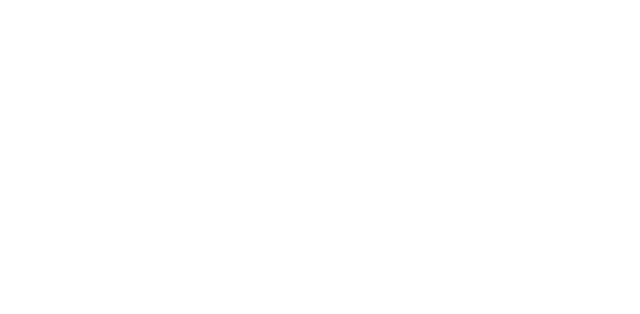
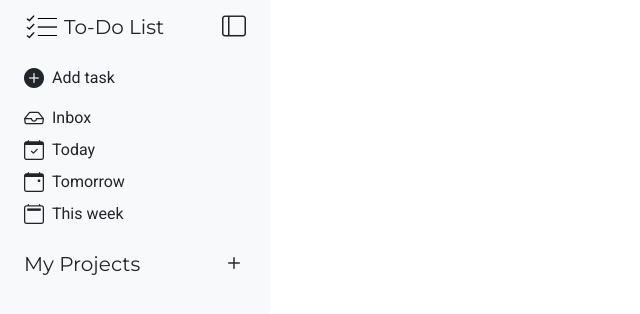
Before and after one commit to GDA0/to-do-list, a website built with webpack: page src/index.html in a window 1280 px wide. Shown: the whole page, without its empty margins (0-640 px from the left). Built offline with nearby package versions, Linux system fonts and the light colour scheme; files whose address does not match are found by name.

Commit message:
Work on sidebar

```diff
--- a/src/index.html
+++ b/src/index.html
@@ -26,5 +26,57 @@
 
     <title>To-Do List</title>
   </head>
-  <body></body>
+  <body>
+    <main class="d-flex overflow-hidden">
+      <div class="sidebar px-3 py-2 bg-light" style="width: 270px">
+        <div class="d-flex align-items-center justify-content-between">
+          <div
+            class="d-flex align-items-center gap-1 hover-style rounded py-1 px-2"
+          >
+            <img
+              src="assets/images/logo.png"
+              alt="Logo"
+              width="36"
+              height="30"
+            />
+            <h5>To-Do List</h5>
+          </div>
+          <i
+            class="bi bi-layout-sidebar py-1 px-2 h4 rounded hover-style active-style"
+          ></i>
+        </div>
+        <div
+          class="d-flex align-items-center py-1 px-2 gap-2 mt-3 mb-2 hover-style rounded active-style"
+        >
+          <i class="bi bi-plus-circle-fill h5"></i>
+          <p>Add task</p>
+        </div>
+        <div class="default-projects">
+          <div class="px-2 py-1 rounded hover-style gap-2">
+            <i class="bi bi-inbox h5"></i>
+            <p>Inbox</p>
+          </div>
+          <div class="px-2 py-1 rounded hover-style gap-2">
+            <i class="bi bi-calendar-check h5"></i>
+            <p>Today</p>
+          </div>
+          <div class="px-2 py-1 rounded hover-style gap-2">
+            <i class="bi bi-calendar-event h5"></i>
+            <p>Tomorrow</p>
+          </div>
+          <div class="px-2 py-1 rounded hover-style gap-2">
+            <i class="bi bi-calendar2 h5"></i>
+            <p>This week</p>
+          </div>
+        </div>
+        <div
+          class="d-flex align-items-center mt-3 px-2 py-1 rounded hover-style justify-content-between"
+        >
+          <h5 class="">My Projects</h5>
+          <i class="bi bi-plus h4"></i>
+        </div>
+      </div>
+      <div class="main-contents flex-grow-1 min-vh-100"></div>
+    </main>
+  </body>
 </html>
--- a/src/index.scss
+++ b/src/index.scss
@@ -1,9 +1,13 @@
 // Import all of Bootstrap's CSS and Icons
 @import "bootstrap/scss/bootstrap";
-@import '~bootstrap-icons/font/bootstrap-icons.css';
+@import "~bootstrap-icons/font/bootstrap-icons.css";
 
 /* Import Fonts */
 @import url("https://fonts.googleapis.com/css2?family=Montserrat&family=Roboto&display=swap");
+
+:root {
+  --hover-color: #e2e6ea;
+}
 
 /* Standards */
 h1,
@@ -13,8 +17,32 @@
 h5,
 h6 {
   font-family: "Montserrat", sans-serif;
+  margin-bottom: 0;
+}
+
+p {
+  margin-bottom: 0;
 }
 
 body {
   font-family: "Roboto", sans-serif;
 }
+
+.hover-style:hover {
+  background-color: var(--hover-color);
+  cursor: pointer;
+}
+
+.active-style {
+  will-change: contents;
+  transition: transform 0.3s;
+}
+
+.active-style:active {
+  transform: scale(0.95);
+}
+
+.default-projects > div {
+  display: flex;
+  align-items: center;
+}
```
